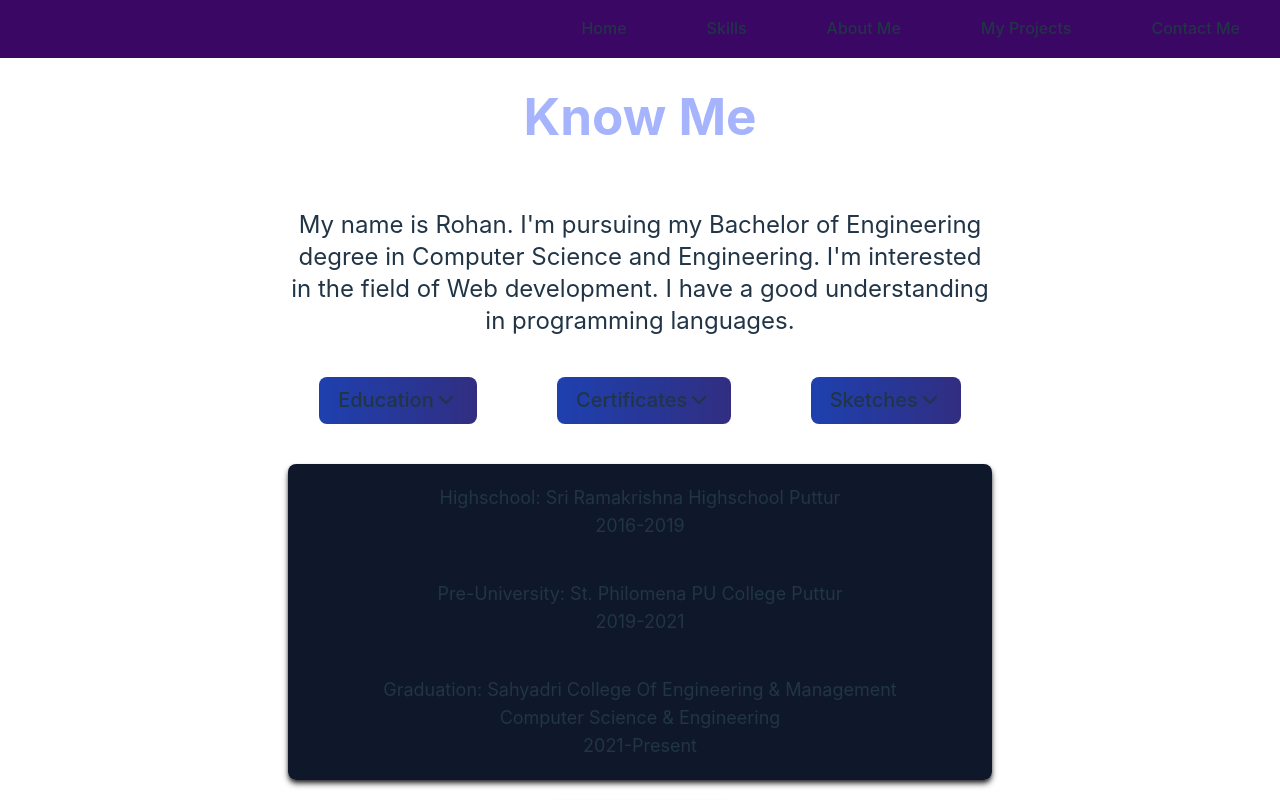
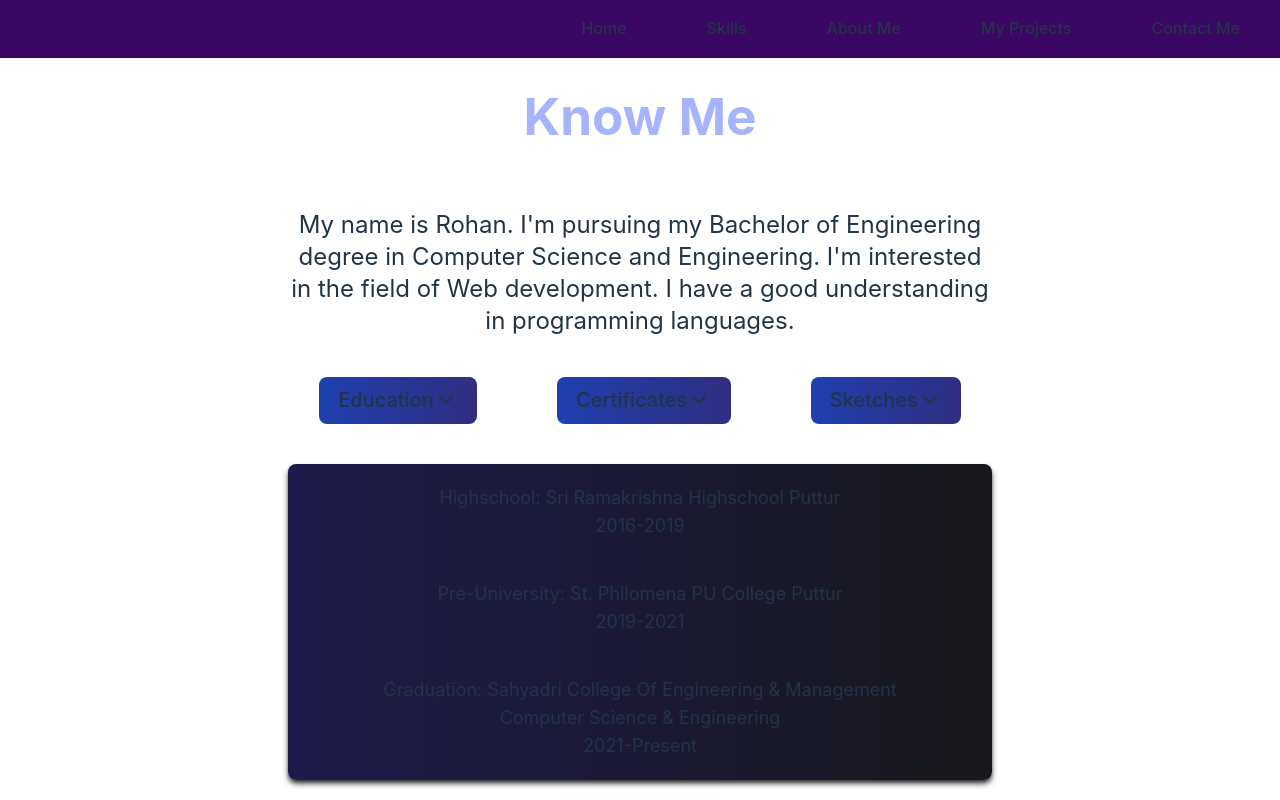
Before and after one commit to rohancs127/rohan-portfolio, a React (Vite) app: page / in a window 1280 px wide. Both pictures are taken after a click on the element "Education". Shown: the part 1824-2624 px from the top of the page. Built offline with nearby package versions, Linux system fonts and the light colour scheme.

Commit message:
change bg color of education info

```diff
--- a/src/Components/EducationInfo.jsx
+++ b/src/Components/EducationInfo.jsx
@@ -4,15 +4,15 @@ function EducationInfo() {
   return (
     <div>
       <div className="text-lg flex-col text-center mx-72 rounded-lg overflow-hidden mb-5 shadow shadow-md shadow-zinc-800">
-        <div className="bg-slate-900 p-5">
+        <div className="bg-gradient-to-r from-indigo-950 to-zinc-900 p-5">
           <div>Highschool: Sri Ramakrishna Highschool Puttur</div>
           <div>2016-2019</div>
         </div>
-        <div className="bg-slate-900 p-5">
+        <div className="bg-gradient-to-r from-indigo-950 to-zinc-900 p-5">
           <div>Pre-University: St. Philomena PU College Puttur</div>
           <div>2019-2021</div>
         </div>
-        <div className="bg-slate-900 p-5">
+        <div className="bg-gradient-to-r from-indigo-950 to-zinc-900 p-5">
           <div>Graduation: Sahyadri College Of Engineering & Management</div>
           <div>Computer Science & Engineering</div>
           <div>2021-Present</div>
```
